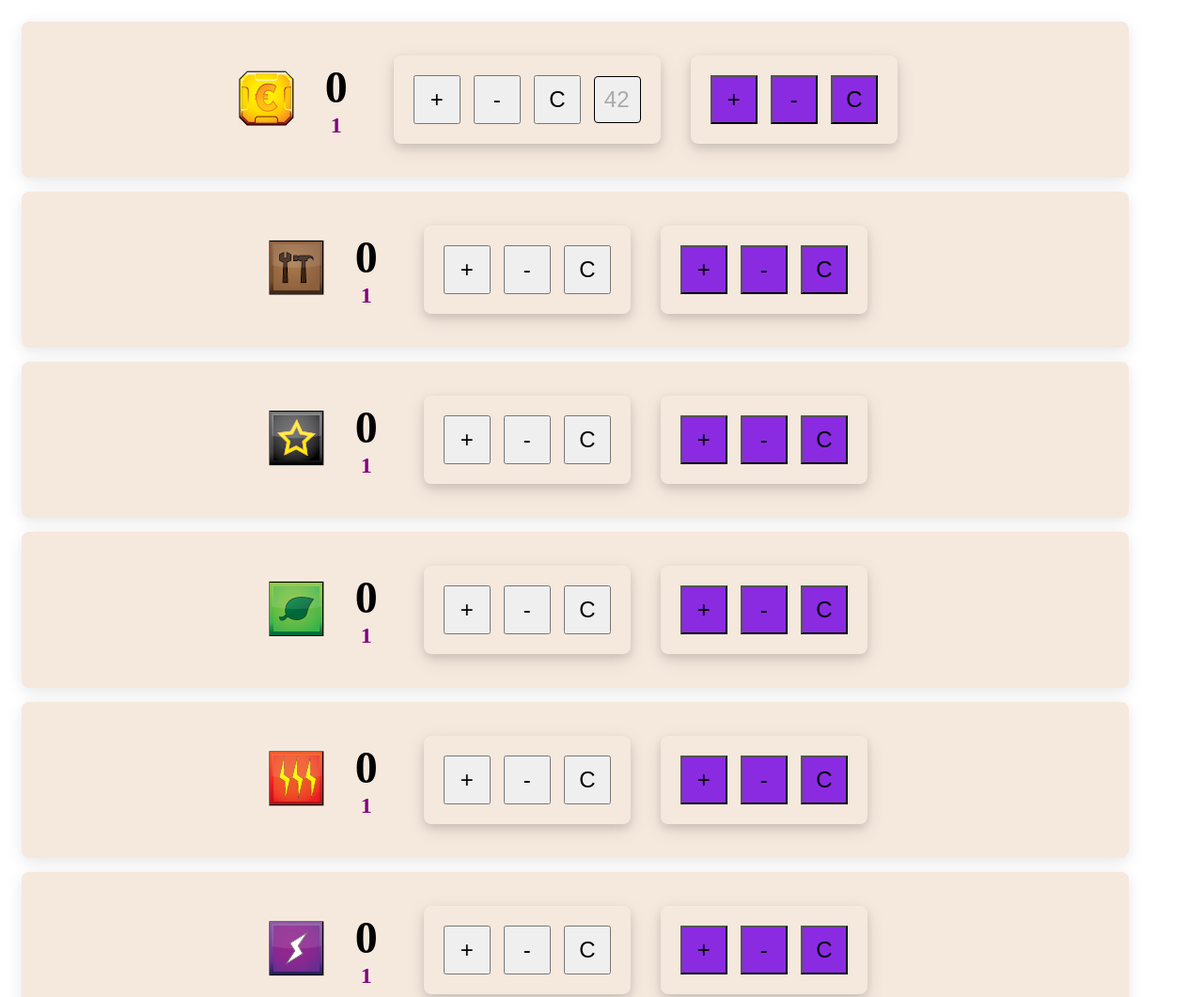
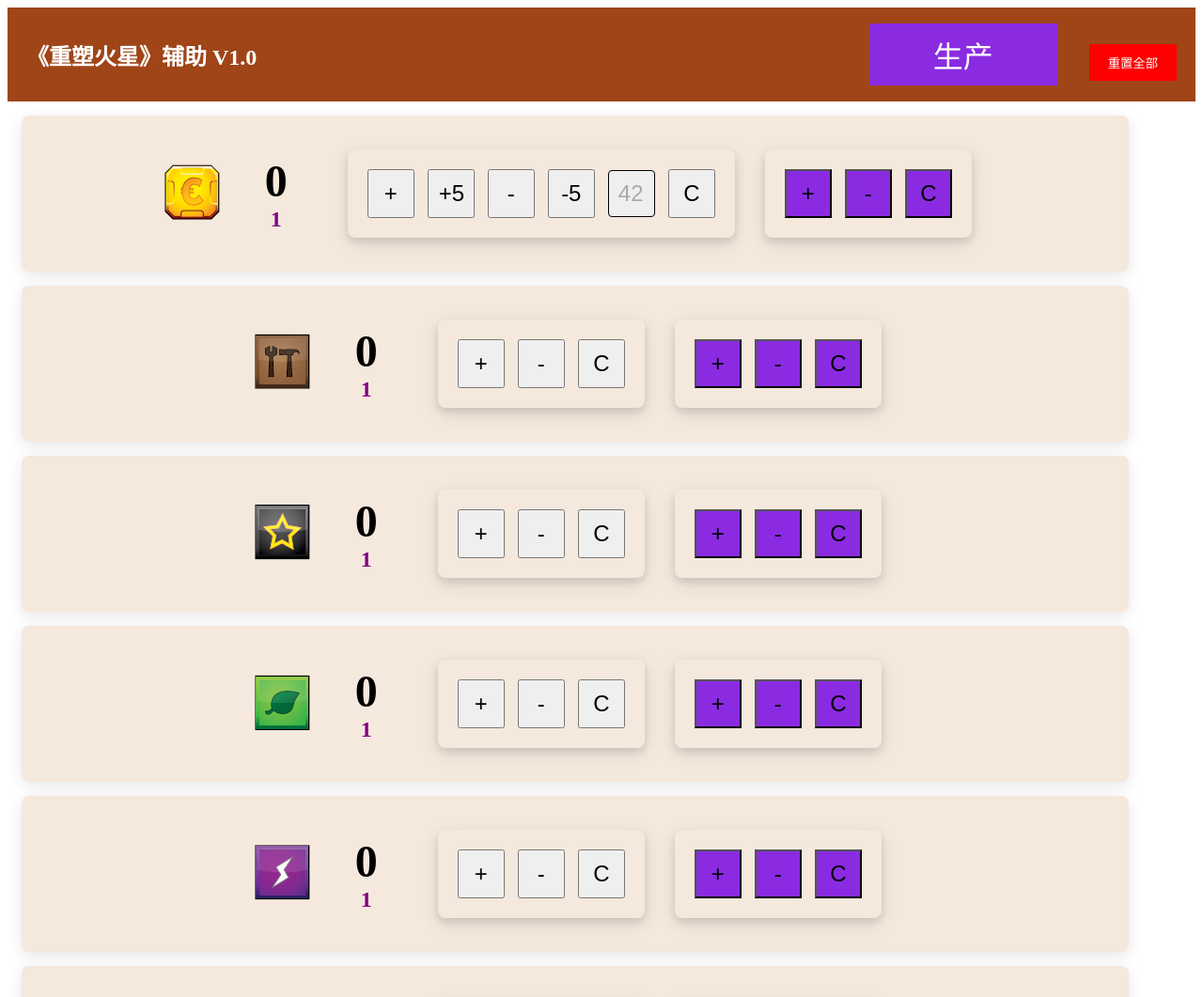
Before and after one commit to hououkira/terraforming-mars-counter, a plain HTML site: page index.html in a window 1280 px wide. Shown: the top 1061 px of the page at 94% size. Drawn offline with Linux system fonts and the light colour scheme.

Commit message:
勉强算作V1.0版本
对6个issue进行了修改和完成

```diff
--- a/index.css
+++ b/index.css
@@ -1,7 +1,47 @@
 body {
+    align-items: center;
+}
+
+.banner {
     display: flex;
-    justify-content: center;
+    align-items: center; /* 垂直居中 */
+    justify-content: space-between; /* 使元素在两端对齐 */
+    background-color: rgb(159, 69, 24);
+    color: white; /* 字体颜色 */
+    height: 100px; /* 高度 */
+    padding: 0 20px; /* 左右内边距 */
+  }
+
+/* 样式标题 */
+.banner-title {
+margin: 0; /* 移除默认的外边距 */
+font-size: 24px; /* 字体大小 */
 }
+
+.production-button {
+    background-color: blueviolet; /* 按钮背景色 */
+    width: 200px; /* 按钮宽度 */
+    color: white; /* 按钮文字色 */
+    border: none; /* 移除默认边框 */
+    padding: 10px 20px; /* 内边距 */
+    margin-right: 30px;
+    cursor: pointer; /* 鼠标样式 */
+    font-size: 32px;
+}
+
+/* 样式重置按钮 */
+.reset-button {
+    background-color: red; /* 按钮背景色 */
+    color: white; /* 按钮文字色 */
+    border: none; /* 移除默认边框 */
+    padding: 10px 20px; /* 内边距 */
+    cursor: pointer; /* 鼠标样式 */
+}
+
+.reset-button:hover {
+background-color: #555; /* 鼠标悬停时的背景色 */
+}
+
 
 .flex {
     display: flex;
@@ -55,7 +95,7 @@ body {
 }
 
 .number {
-    width: 50px;
+    width: 80px;
 }
 
 .right {
@@ -73,22 +113,6 @@ body {
 
 .production-control button {
     background-color: blueviolet;
-}
-
-
-.production-button {
-    background-color: purple;  /* 蓝色背景 */
-    color: white;  /* 白色文字 */
-    padding: 14px 20px;  /* 内部填充 */
-    margin: 15px;
-    border: none;  /* 无边框 */
-    border-radius: 12px;  /* 圆角 */
-    cursor: pointer;  /* 鼠标悬停时变成手形 */
-    width: 90%;  /* 宽度 */
-    box-shadow: 0px 8px 16px 0px rgba(0,0,0,0.2);  /* 阴影效果 */
-    transition: all 0.3s ease 0s;  /* 过渡效果 */
-    font-size: 60px;
-
 }
 
 .production-button:hover {
--- a/index.html
+++ b/index.html
@@ -6,6 +6,13 @@
     <script src="index.js"></script>
 </head>
 <body>
+    <div class="banner">
+        <h1 class="banner-title">《重塑火星》辅助 V1.0</h1>
+        <div class="buttons">
+        <button onclick="production()" class="production-button">生产</button>
+        <button class="reset-button" onclick="clearAll()">重置全部</button>
+        </div>
+      </div>
     <div class="main">
         <div class="counter" id="credit">
             <div class="left">
@@ -20,9 +27,11 @@
             <div class="right">
                 <div class="num-control">
                     <button onclick="increment(this, 'num')" class="plus">+</button>
+                    <button onclick="increment5()" class="plus">+5</button>
                     <button onclick="decrement(this, 'num')" class="minus">-</button>
+                    <button onclick="decrement5()" class="minus">-5</button>
+                    <input type="number" class="num-input" placeholder="42">
                     <button onclick="reset(this, 'num')" class="reset">C</button>
-                    <input type="number" class="num-input" placeholder="42">
                 </div>
                 <div class="production-control">
                     <button onclick="increment(this, 'production')" class="plus">+</button>
@@ -100,9 +109,9 @@
                 </div>
             </div>
         </div>
-        <div class="counter" id="heat">
+        <div class="counter" id="energy">
             <div class="left">
-                <img src="img/heat.png" alt="heat">
+                <img src="img/energy.png" alt="energy">
             </div>
             <div class="number">
                 <div class="flex">
@@ -123,9 +132,9 @@
                 </div>
             </div>
         </div>
-        <div class="counter" id="energy">
+        <div class="counter" id="heat">
             <div class="left">
-                <img src="img/energy.png" alt="energy">
+                <img src="img/heat.png" alt="heat">
             </div>
             <div class="number">
                 <div class="flex">
@@ -163,8 +172,5 @@
                 </div>
             </div>
         </div>
-        <button onclick="production()" class="production-button">
-            生产
-        </button>
     </div>
 </div>
--- a/index.js
+++ b/index.js
@@ -1,14 +1,107 @@
+let credit = {
+    num: 0,
+    production: 1
+}
+let steel = {
+    num: 0,
+    production: 1
+}
+let titanium = {
+    num: 0,
+    production: 1
+}
+let plants = {
+    num: 0,
+    production: 1
+}
+let energy = {
+    num: 0,
+    production: 1
+}
+let heat = {
+    num: 0,
+    production: 1
+}
+let TR = {
+    num: 20,
+}
+
+let data = {
+    credit: credit,
+    steel: steel,
+    titanium: titanium,
+    plants: plants,
+    energy: energy,
+    heat: heat,
+    TR: TR
+}
+
+function save() {
+    localStorage.setItem('data', JSON.stringify(data));
+}
+
+
+function load() {
+    if (localStorage.getItem('data') !== null) {
+        data = JSON.parse(localStorage.getItem('data'));
+    }
+}
+
+function clearAll() {
+    let r = window.confirm('确定要重置全部吗？');
+    if (r === true)
+    {
+        localStorage.clear();
+        location.reload();
+    }
+}
+
+function dataToHTML() {
+    load()
+    $('#credit .num').text(data.credit.num);
+    $('#credit .production').text(data.credit.production);
+    $('#steel .num').text(data.steel.num);
+    $('#steel .production').text(data.steel.production);
+    $('#titanium .num').text(data.titanium.num);
+    $('#titanium .production').text(data.titanium.production);
+    $('#plants .num').text(data.plants.num);
+    $('#plants .production').text(data.plants.production);
+    $('#energy .num').text(data.energy.num);
+    $('#energy .production').text(data.energy.production);
+    $('#heat .num').text(data.heat.num);
+    $('#heat .production').text(data.heat.production);
+    $('#TR .num').text(data.TR.num);
+}
+
+function HTMLToData() {
+    data.credit.num = parseInt($('#credit .num').text(), 10);
+    data.credit.production = parseInt($('#credit .production').text(), 10);
+    data.steel.num = parseInt($('#steel .num').text(), 10);
+    data.steel.production = parseInt($('#steel .production').text(), 10);
+    data.titanium.num = parseInt($('#titanium .num').text(), 10);
+    data.titanium.production = parseInt($('#titanium .production').text(), 10);
+    data.plants.num = parseInt($('#plants .num').text(), 10);
+    data.plants.production = parseInt($('#plants .production').text(), 10);
+    data.energy.num = parseInt($('#energy .num').text(), 10);
+    data.energy.production = parseInt($('#energy .production').text(), 10);
+    data.heat.num = parseInt($('#heat .num').text(), 10);
+    data.heat.production = parseInt($('#heat .production').text(), 10);
+    data.TR.num = parseInt($('#TR .num').text(), 10);
+    save();
+}
+
+// 处理信用点输入框，只能输入数字
 $(document).ready(function() {
-    console.log("loaded");
     $('.num-input').on('keydown blur', function(e) {
         if (e.type === 'keydown' && e.keyCode !== 13) return;
         e.preventDefault();
-        if(/^[1-9]\d*(\.\d+)?$/.test($(this).val()))
-            $('#credit .num').text($(this).val());
+        if(/^[0-9]\d*(\.\d+)?$/.test($(this).val())) // 由于不能输入负号，所以限制其只能为整数
+            $('#credit .num').text(parseInt($(this).val(), 10));
+            HTMLToData()
             $(this).val('');
     });
+    dataToHTML();
 });
-
 
 function increment(button, type) {
     switch(type) {
@@ -23,6 +116,8 @@ function increment(button, type) {
             $h1.text(currentCount + 1);
         } break;
     }
+    HTMLToData()
+    console.log('here')
 }
 
 
@@ -44,6 +139,24 @@ function decrement(button, type) {
             }
         } break;
     }
+    HTMLToData()
+}
+
+// 专为信用点数设计的增加减少5的函数
+
+function increment5() {
+    let $h1 = $('#credit .num');
+    let currentCount = parseInt($h1.text(), 10);
+    $h1.text(currentCount + 5);
+    HTMLToData()
+}
+
+
+function decrement5() {
+    let $h1 = $('#credit .num');
+    let currentCount = parseInt($h1.text(), 10);
+    if(currentCount > 4) $h1.text(currentCount - 5);
+    HTMLToData()
 }
 
 
@@ -59,17 +172,27 @@ function reset(button, type) {
             $(button).parent().parent().prev().find('.flex').find('.num').text(1);
         } break;
     }
+    HTMLToData()
 }
 
 function production() {
+    let r = window.confirm('确定要进行生产吗？\n在进入生产阶段时，目前的所有电能都会转化为热能');
+    if (r === true) {
+        // 首先将剩余的电能转化为热能
+        let energy = parseInt($('#energy .num').text(), 10);
+        let heat = parseInt($('#heat .num').text(), 10);
+        $('#energy .num').text(0);
+        $('#heat .num').text(energy + heat);
         $('.num').each(function() {
-        if($(this).parent().parent().parent().attr('id') === 'TR') return;
+            if($(this).parent().parent().parent().attr('id') === 'TR') return;  // 改造点数不参与计算
             num = $(this).text();
             productionValue = $(this).next().text();
             $(this).text(parseInt(num, 10) + parseInt(productionValue, 10));
             if($(this).parent().parent().parent().attr('id') === 'credit') {
-            TR = $('#TR').find('.num').text();
-            $(this).text(parseInt(num, 10) + parseInt(productionValue, 10) + parseInt(TR, 10));
+                TR = $('#TR .num').text();
+                $(this).text(parseInt(num, 10) + parseInt(productionValue, 10) + parseInt(TR, 10));  // 最终的信用点数等于信用点数+信用点数产量+改造点数
             }
         })
+        HTMLToData()
     }
+}
```
Also changed, not shown: img/banner.png (added). Lines whose indentation alone changed are shown as unchanged.
